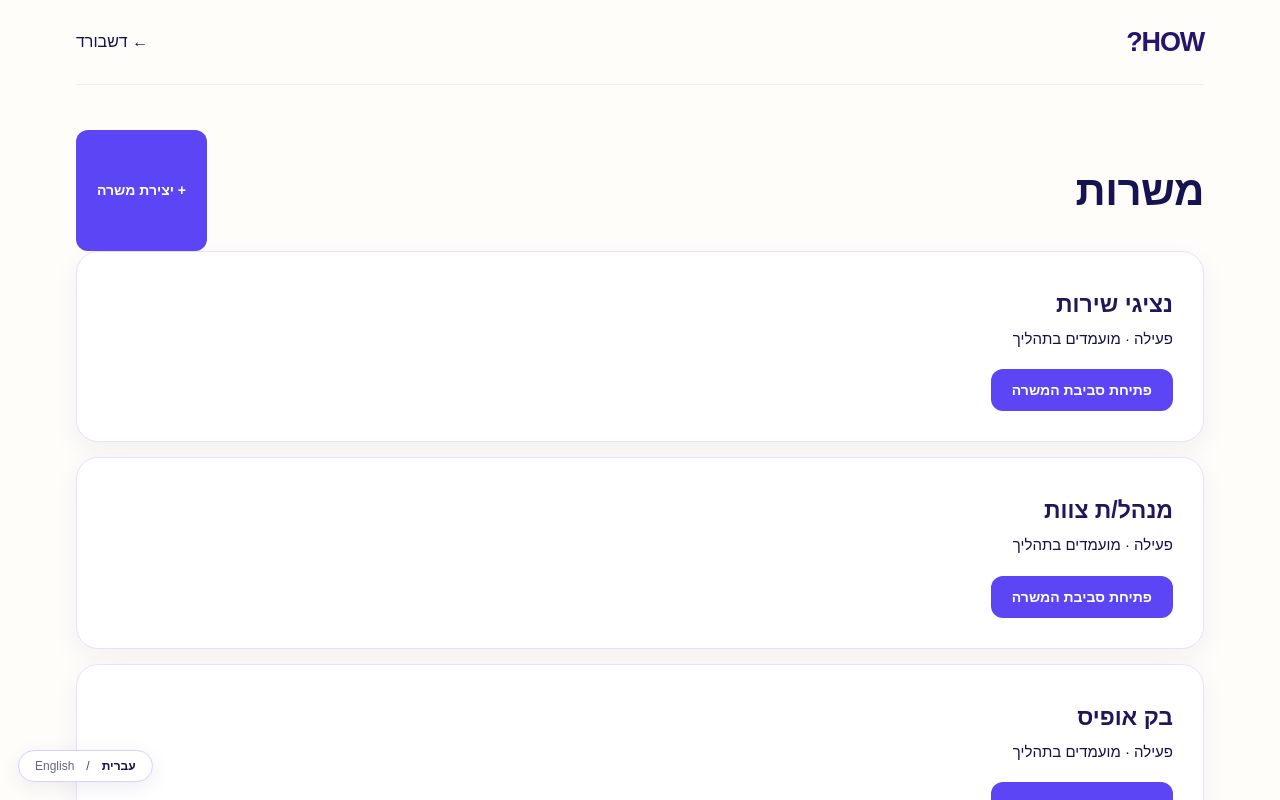
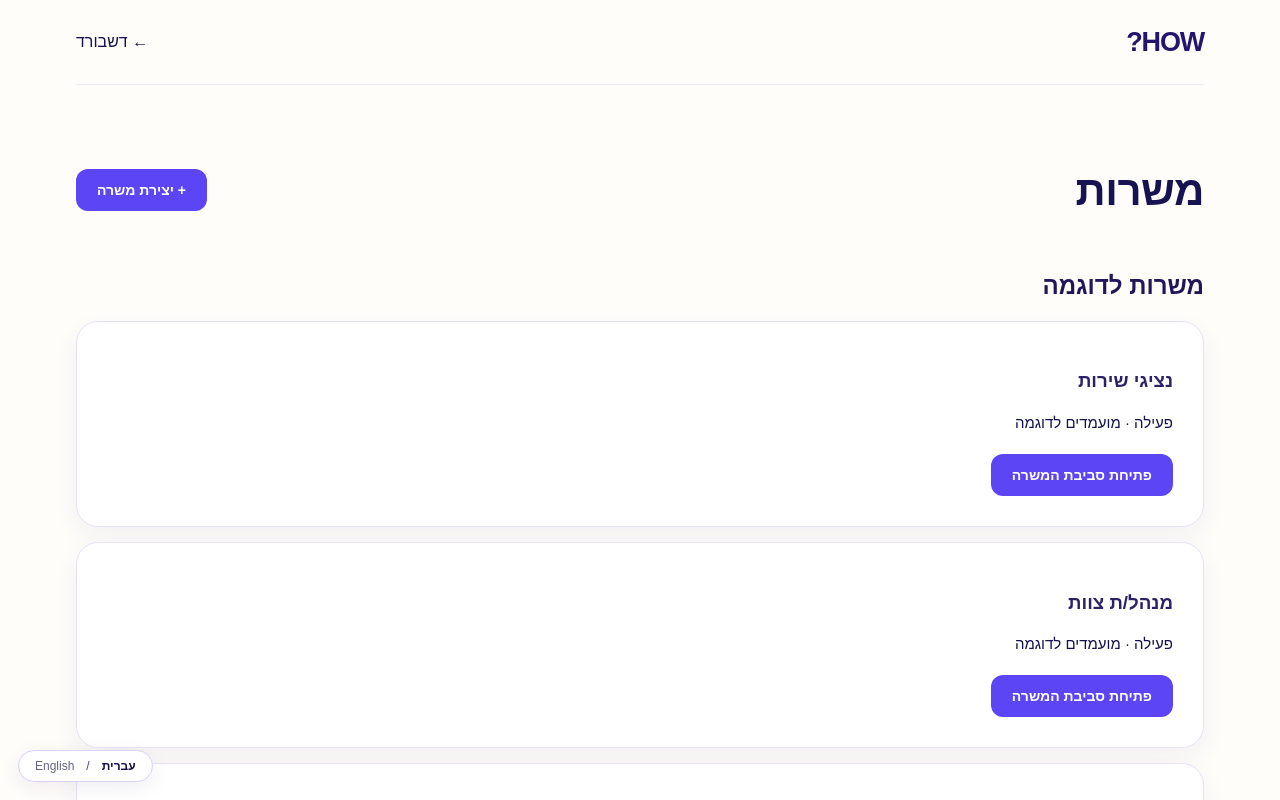
Before and after one commit to IritSel/recruitment-ai, a Next.js app: page /recruiter/jobs in a window 1280 px wide. Shown: the top 800 px of the page. Built offline with nearby package versions, Linux system fonts and the light colour scheme.

Commit message:
Show published QA jobs in recruiter jobs list with candidate preview link

```diff
--- a/app/recruiter/jobs/page.tsx
+++ b/app/recruiter/jobs/page.tsx
@@ -1 +1,18 @@
-"use client";import Link from"next/link";import{useSiteLanguage}from"../../components/useSiteLanguage";export default function P(){const en=useSiteLanguage()==="en";return <main className="shell"><nav className="nav"><Link className="brand" href="/">HOW?</Link><Link href="/recruiter">← {en?"Dashboard":"דשבורד"}</Link></nav><section style={{padding:"45px 0"}}><div style={{display:"flex",justifyContent:"space-between"}}><h1>{en?"Jobs":"משרות"}</h1><Link className="button" href="/recruiter/jobs/new">+ {en?"Create job":"יצירת משרה"}</Link></div>{["Customer Service","Team Manager","Back Office"].map((x,i)=><div className="choice" key={x}><h2>{en?x:["נציגי שירות","מנהל/ת צוות","בק אופיס"][i]}</h2><p>{en?"Active · candidates in process":"פעילה · מועמדים בתהליך"}</p><Link className="button" href="/recruiter/jobs/1">{en?"Open job workspace":"פתיחת סביבת המשרה"}</Link></div>)}</section></main>}
+"use client";
+import Link from "next/link";
+import {useEffect,useState} from "react";
+import {useSiteLanguage} from "../../components/useSiteLanguage";
+type Job={id:string;title:string;description:string;employment:string;criteria:{id:number;text:string;priority:"must"|"preferred"|"flexible"}[];qa:true};
+export default function JobsPage(){
+ const en=useSiteLanguage()==="en";
+ const [jobs,setJobs]=useState<Job[]>([]);
+ useEffect(()=>{try{const raw=localStorage.getItem("how-qa-published-jobs");const parsed=raw?JSON.parse(raw):[];if(Array.isArray(parsed))setJobs(parsed.filter((j):j is Job=>Boolean(j&&typeof j.id==="string"&&typeof j.title==="string"&&j.qa===true)))}catch{}},[]);
+ return <main className="shell"><nav className="nav"><Link className="brand" href="/">HOW?</Link><Link href="/recruiter">← {en?"Dashboard":"דשבורד"}</Link></nav>
+ <section style={{padding:"45px 0"}}>
+ <div style={{display:"flex",justifyContent:"space-between",alignItems:"center",gap:14,flexWrap:"wrap"}}><h1>{en?"Jobs":"משרות"}</h1><Link className="button" href="/recruiter/jobs/new">+ {en?"Create job":"יצירת משרה"}</Link></div>
+ {jobs.length>0&&<section aria-label={en?"QA jobs":"משרות QA"}><h2>{en?"Published QA jobs":"משרות שפורסמו ב־QA"}</h2><p style={{color:"#64748b"}}>{en?"Saved only in this browser; not visible to real candidates.":"המשרות נשמרות בדפדפן הזה בלבד ואינן גלויות למועמדות אמיתיות."}</p>
+ {jobs.map(job=><div className="choice" key={job.id}><span className="eyebrow">QA · {en?"Preview":"תצוגת בדיקה"}</span><h3>{job.title}</h3><p>{job.employment}</p><p style={{whiteSpace:"pre-wrap"}}>{job.description.length>160?job.description.slice(0,160)+"…":job.description}</p><Link className="button" href={"/recruiter/jobs/qa-preview?id="+encodeURIComponent(job.id)}>{en?"View as candidate":"צפייה במשרה כפי שמועמדת רואה"}</Link></div>)}</section>}
+ <h2>{en?"Demo jobs":"משרות לדוגמה"}</h2>
+ {["Customer Service","Team Manager","Back Office"].map((x,i)=><div className="choice" key={x}><h3>{en?x:["נציגי שירות","מנהל/ת צוות","בק אופיס"][i]}</h3><p>{en?"Active · demo candidates":"פעילה · מועמדים לדוגמה"}</p><Link className="button" href="/recruiter/jobs/1">{en?"Open job workspace":"פתיחת סביבת המשרה"}</Link></div>)}
+ </section></main>;
+}
```
